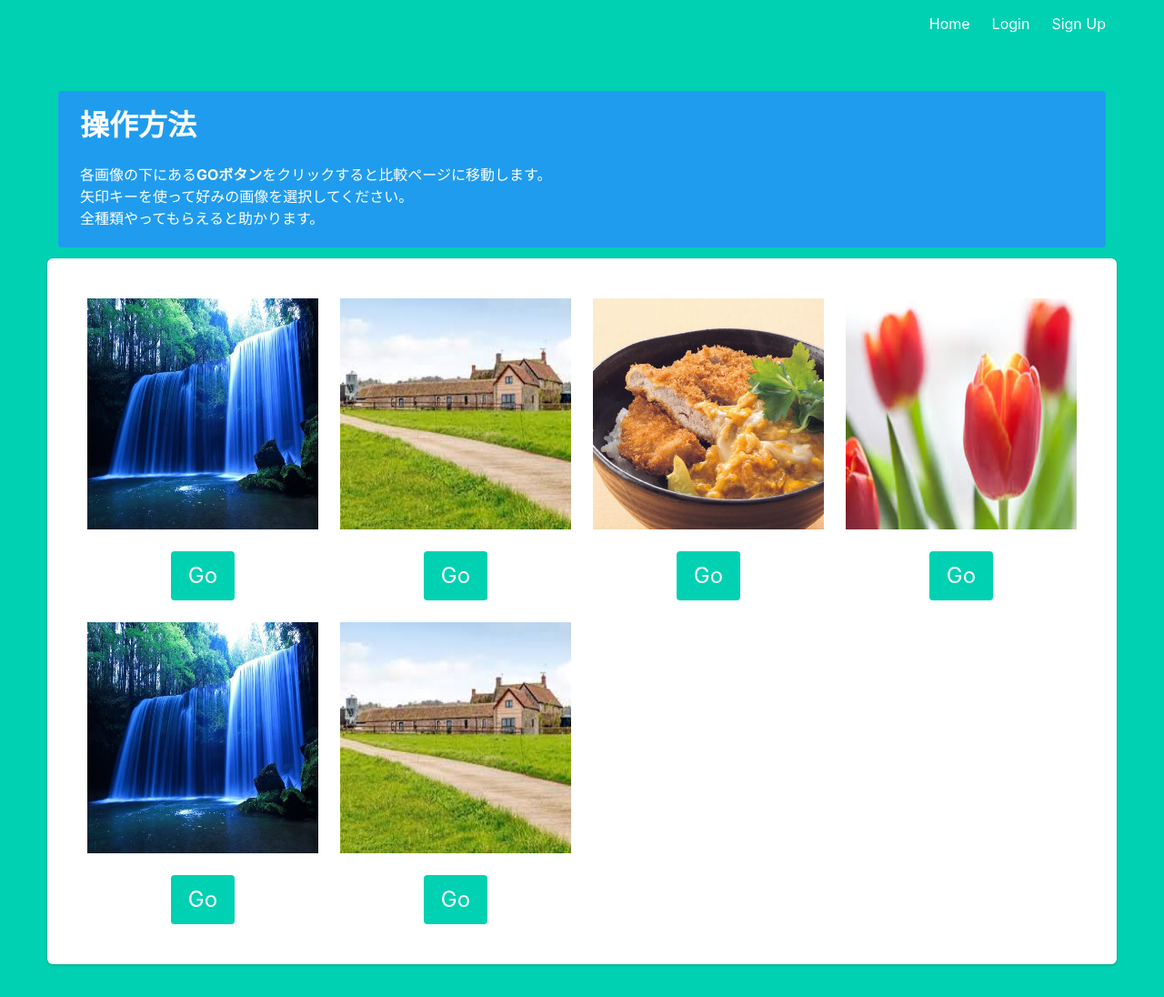
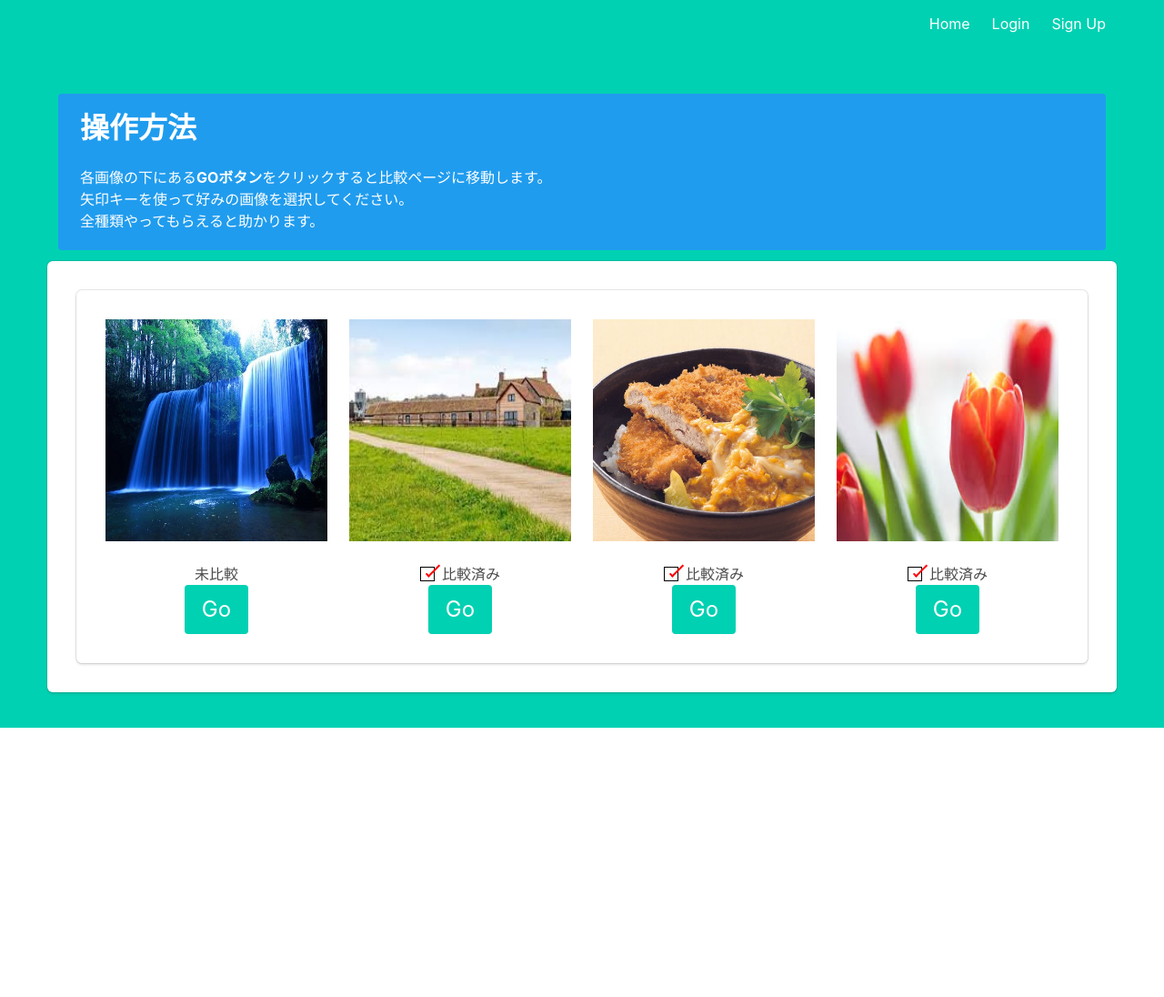
Before and after one commit to YuMurata/flask, a Flask app: page /sandbox in a window 1280 px wide. Shown: the whole page at 91% size. After the commit the page ends 800 px from the top, so only its background shows below. Run offline with Flask 2, Linux system fonts and the light colour scheme.

Commit message:
checkmark

```diff
--- /dev/null
+++ b/application/static/css/checkmark.css
@@ -0,0 +1,27 @@
+.checkmark{
+	padding-left:24px;
+	position:relative;
+}
+.checkmark:before,
+.checkmark:after{
+	content:"";
+	display:block;
+	position:absolute;
+}
+.checkmark:before{
+	width:16px;
+	height:16px;
+	background:#ffffff;
+    	border:1px solid #000000;
+	left:0;top:2px;
+}
+.checkmark:after{
+	border-left:2px solid #ff0000;
+	border-bottom:2px solid #ff0000;
+	width:18px;
+	height:5px;
+	-webkit-transform:rotate(-45deg);
+	transform:rotate(-45deg);
+	left:5px;
+	top:3px;
+}
--- a/application/templates/image.html
+++ b/application/templates/image.html
@@ -7,10 +7,12 @@
         height: 300px;
     }
 </style>
+
+<link rel="stylesheet" type="text/css" href="static/css/checkmark.css">
 {% endblock %}
 
+
 {% block content %}
-
 
 <div class="notification is-info has-text-left">
     <h1 class="title">
@@ -27,13 +29,12 @@
     </p>
 </div>
 
-
 <div class="tile is-ancestor has-background-white box">
 
     <div class="tile is-parent is-vertical">
 
         {% for image_dict_list in image_dict_table %}
-        <div class="tile">
+        <div class="tile box">
 
             {%  for image_dict in image_dict_list %}
             <div class="tile is-parent is-3 is-vertical">
@@ -44,10 +45,18 @@
                 </div>
 
                 <div class="tile is-child">
+                    {% if image_dict.is_compared %}
+                    <span class="checkmark">比較済み</span>
+                    {% else %}
+                    <span>未比較</span>
+                    {% endif %}
+
                     <form method="POST" action=/select_image> <button class="button is-primary is-large" name="select"
                         value={{image_dict.name}}>Go</button>
                     </form>
+
                 </div>
+
             </div>
             {% endfor %}
 
--- a/application/views/compare.py
+++ b/application/views/compare.py
@@ -10,10 +10,12 @@ def image():
     image_dict_list = [
         {
             'path': 'static/images/'+image_path.name,
-            'name': name
+            'name': name,
+            'is_compared': True
         }
         for name, image_path in image_path_dict.items()
     ]
+    image_dict_list[0]['is_compared'] = False
     n = 4
     image_dict_table = [image_dict_list[idx:idx+n]
                         for idx in range(0, len(image_dict_list), n)]
--- a/application/views/sandbox.py
+++ b/application/views/sandbox.py
@@ -9,14 +9,14 @@ def image():
     image_dict_list = [
         {
             'path': 'static/images/'+image_path.name,
-            'name': name
+            'name': name,
+            'is_compared': True
         }
         for name, image_path in image_path_dict.items()
     ]
-    image_dict_list.extend(image_dict_list[:2])
+    image_dict_list[0]['is_compared'] = False
     n = 4
     image_dict_table = [image_dict_list[idx:idx+n]
                         for idx in range(0, len(image_dict_list), n)]
-    print(image_dict_table)
 
     return render_template('image.html', image_dict_table=image_dict_table)
```
